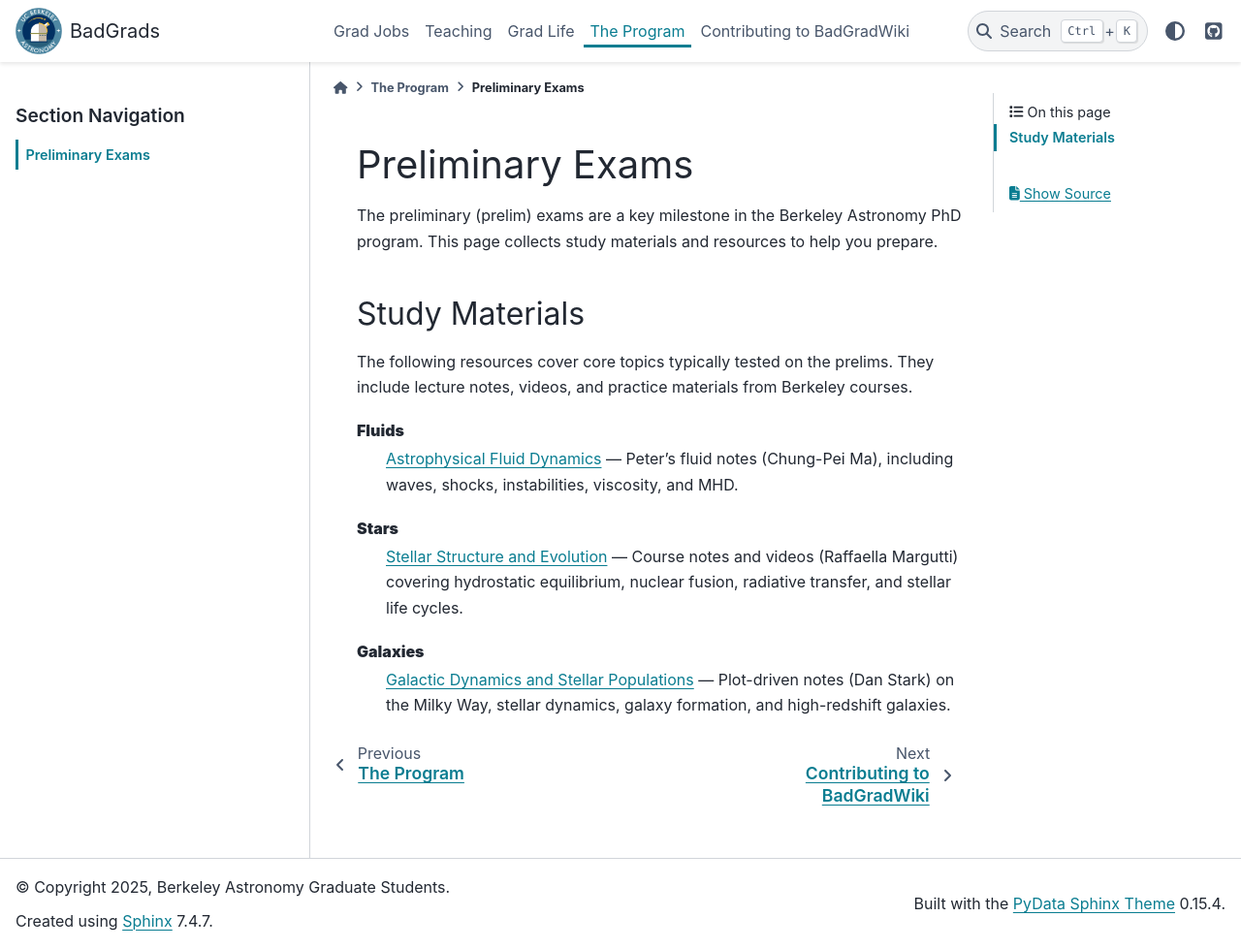
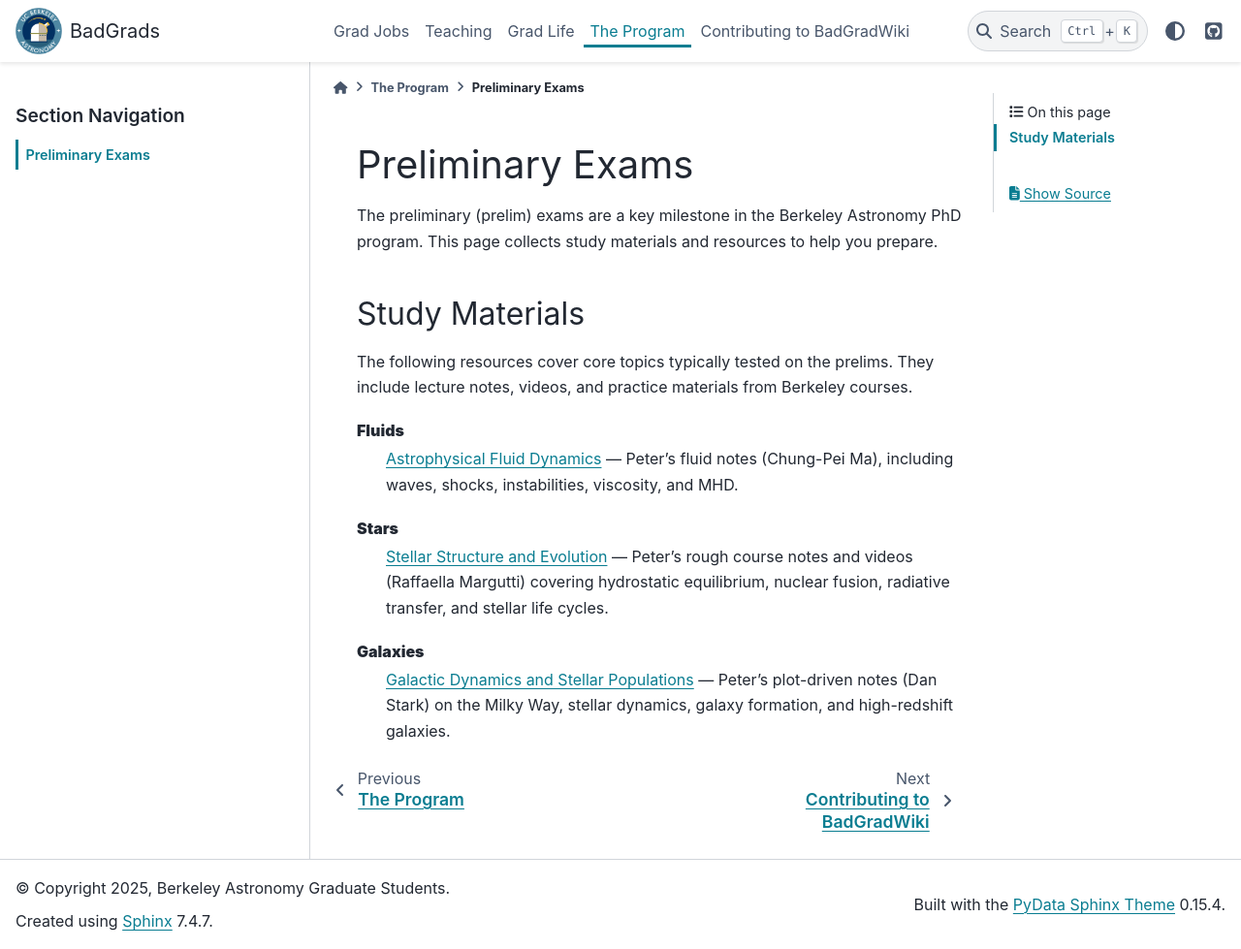
Before and after one commit to BadGrads/BadGradWiki, a Sphinx documentation site: the page built from wiki/source/program/prelims.rst, in a window 1280 px wide and 979 px high. Shown: the whole window at 97% size. Built offline with Sphinx 7.4.7 and the PyData theme 0.15.4, drawn with Linux system fonts in a browser that asks for light colours.

Commit message:
update notes

```diff
--- a/wiki/source/program/prelims.rst
+++ b/wiki/source/program/prelims.rst
@@ -14,7 +14,7 @@ They include lecture notes, videos, and practice materials from Berkeley courses
    `Astrophysical Fluid Dynamics <https://peterma.ca/teaching/#fluid>`__ — Peter's fluid notes (Chung-Pei Ma), including waves, shocks, instabilities, viscosity, and MHD.
 
 **Stars**
-   `Stellar Structure and Evolution <https://peterma.ca/teaching/#stars>`__ — Course notes and videos (Raffaella Margutti) covering hydrostatic equilibrium, nuclear fusion, radiative transfer, and stellar life cycles.
+   `Stellar Structure and Evolution <https://peterma.ca/teaching/#stars>`__ — Peter's rough course notes and videos (Raffaella Margutti) covering hydrostatic equilibrium, nuclear fusion, radiative transfer, and stellar life cycles.
 
 **Galaxies**
-   `Galactic Dynamics and Stellar Populations <https://peterma.ca/teaching/#galaxy>`__ — Plot-driven notes (Dan Stark) on the Milky Way, stellar dynamics, galaxy formation, and high-redshift galaxies.
+   `Galactic Dynamics and Stellar Populations <https://peterma.ca/teaching/#galaxy>`__ — Peter's plot-driven notes (Dan Stark) on the Milky Way, stellar dynamics, galaxy formation, and high-redshift galaxies.
```
